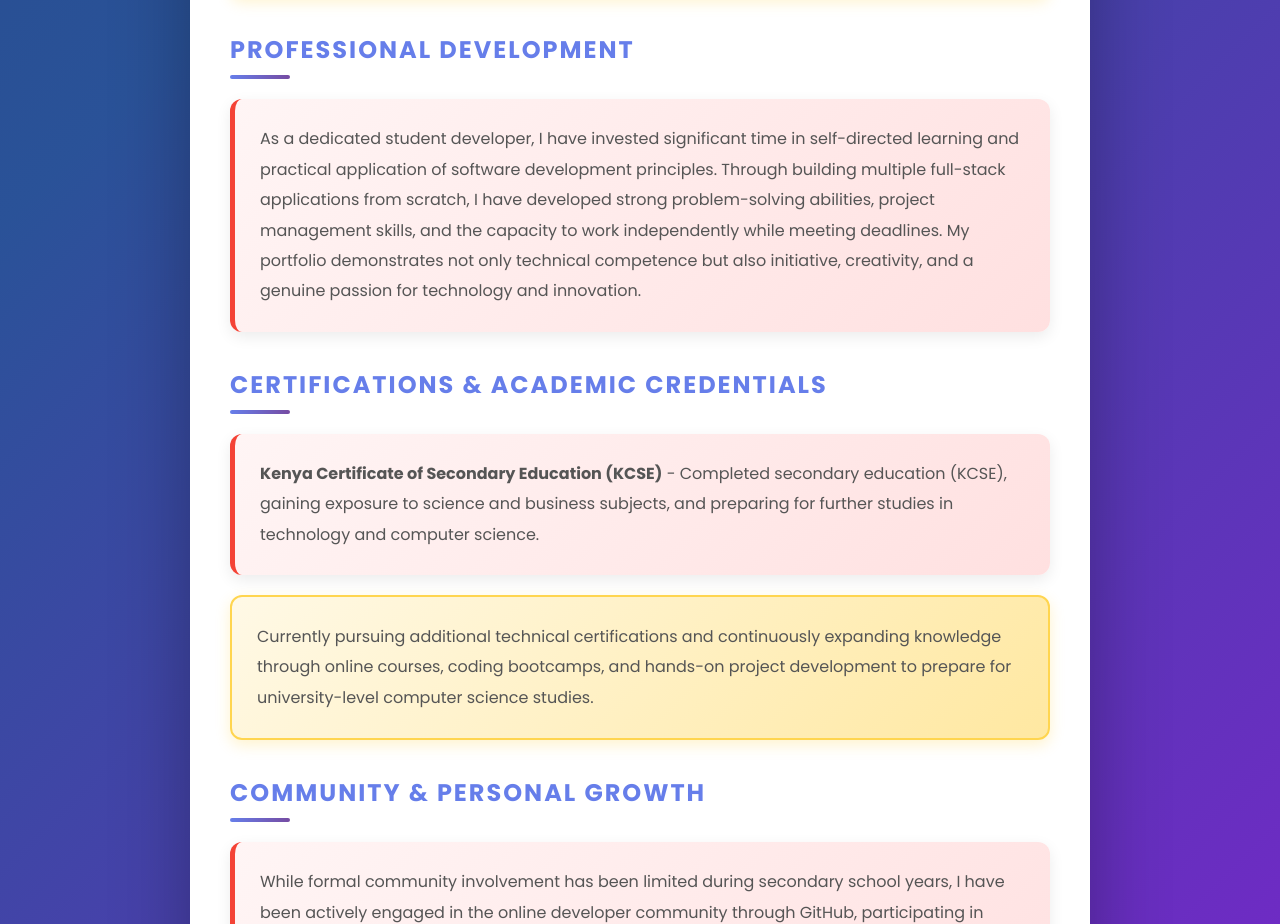
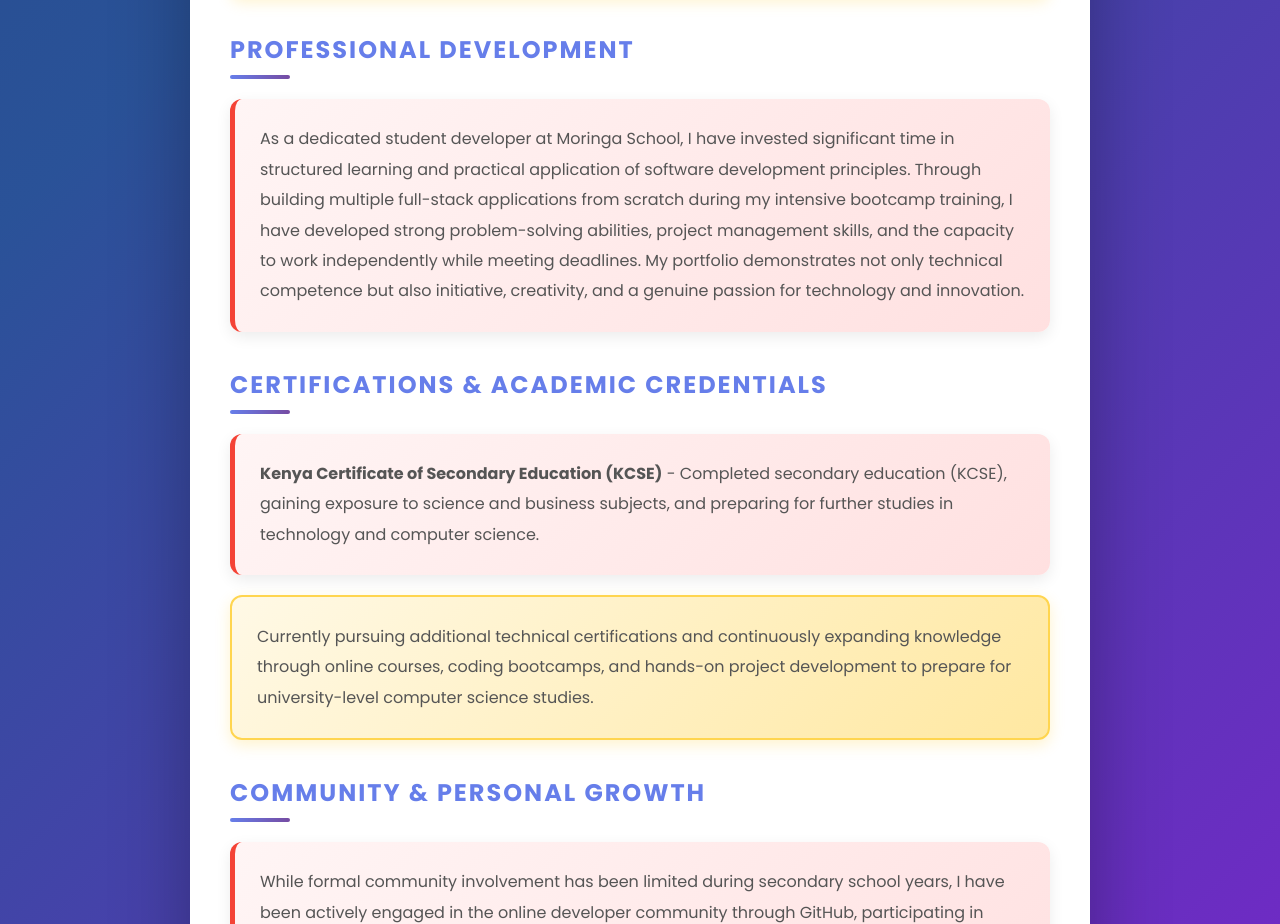
Before and after one commit to scholes572/Resume, a plain HTML site: page index.html in a window 1280 px wide. Shown: the part 2227-3151 px from the top of the page. Drawn offline with Linux system fonts and the light colour scheme.

Commit message:
Complete

```diff
--- a/index.html
+++ b/index.html
@@ -121,7 +121,7 @@
                 <h2 class="section-title">Professional Development</h2>
                 <div class="experience-content">
                     <p>
-                        As a dedicated student developer, I have invested significant time in self-directed learning and practical application of software development principles. Through building multiple full-stack applications from scratch, I have developed strong problem-solving abilities, project management skills, and the capacity to work independently while meeting deadlines. My portfolio demonstrates not only technical competence but also initiative, creativity, and a genuine passion for technology and innovation.
+                        As a dedicated student developer at Moringa School, I have invested significant time in structured learning and practical application of software development principles. Through building multiple full-stack applications from scratch during my intensive bootcamp training, I have developed strong problem-solving abilities, project management skills, and the capacity to work independently while meeting deadlines. My portfolio demonstrates not only technical competence but also initiative, creativity, and a genuine passion for technology and innovation.
                     </p>
                 </div>
             </div>
```
